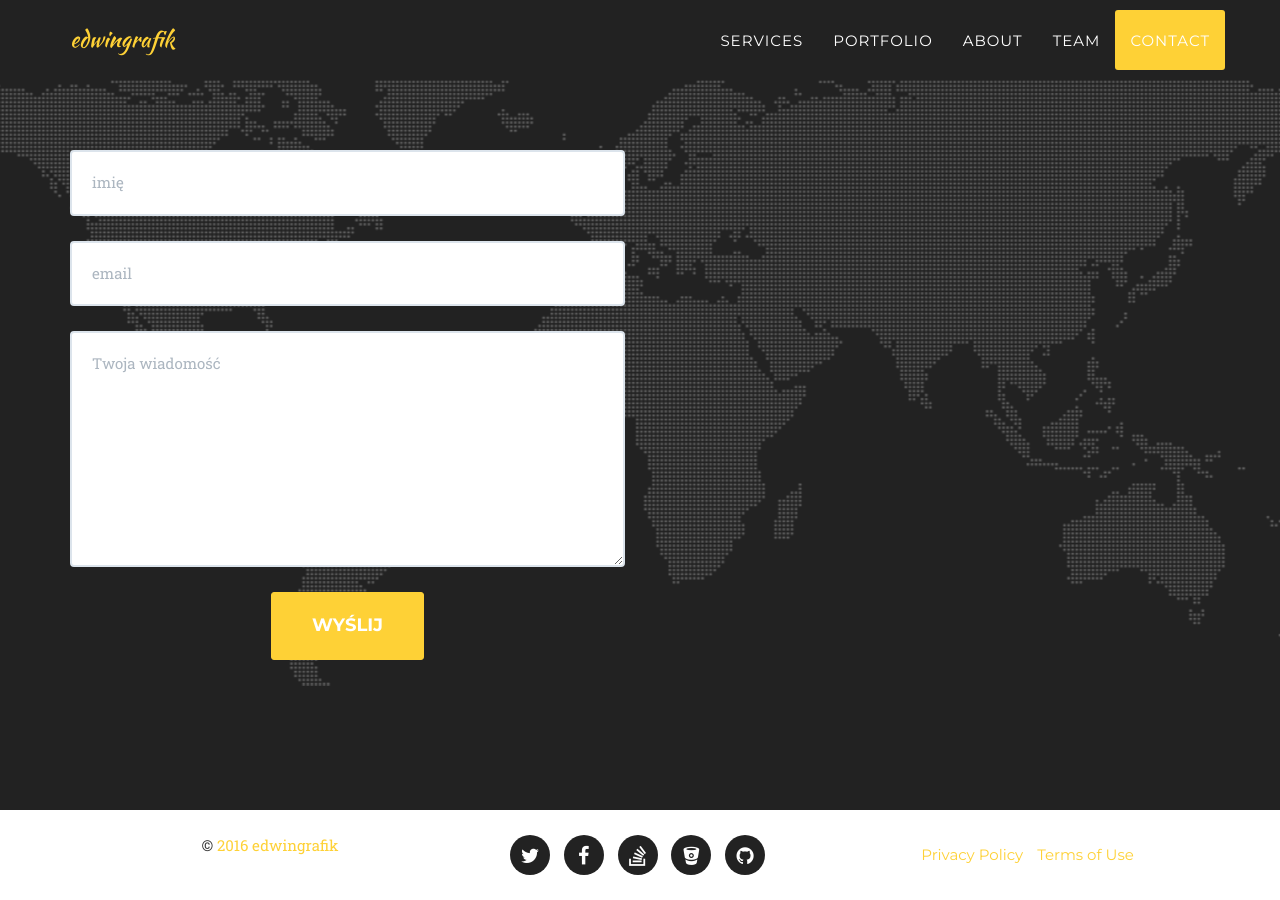
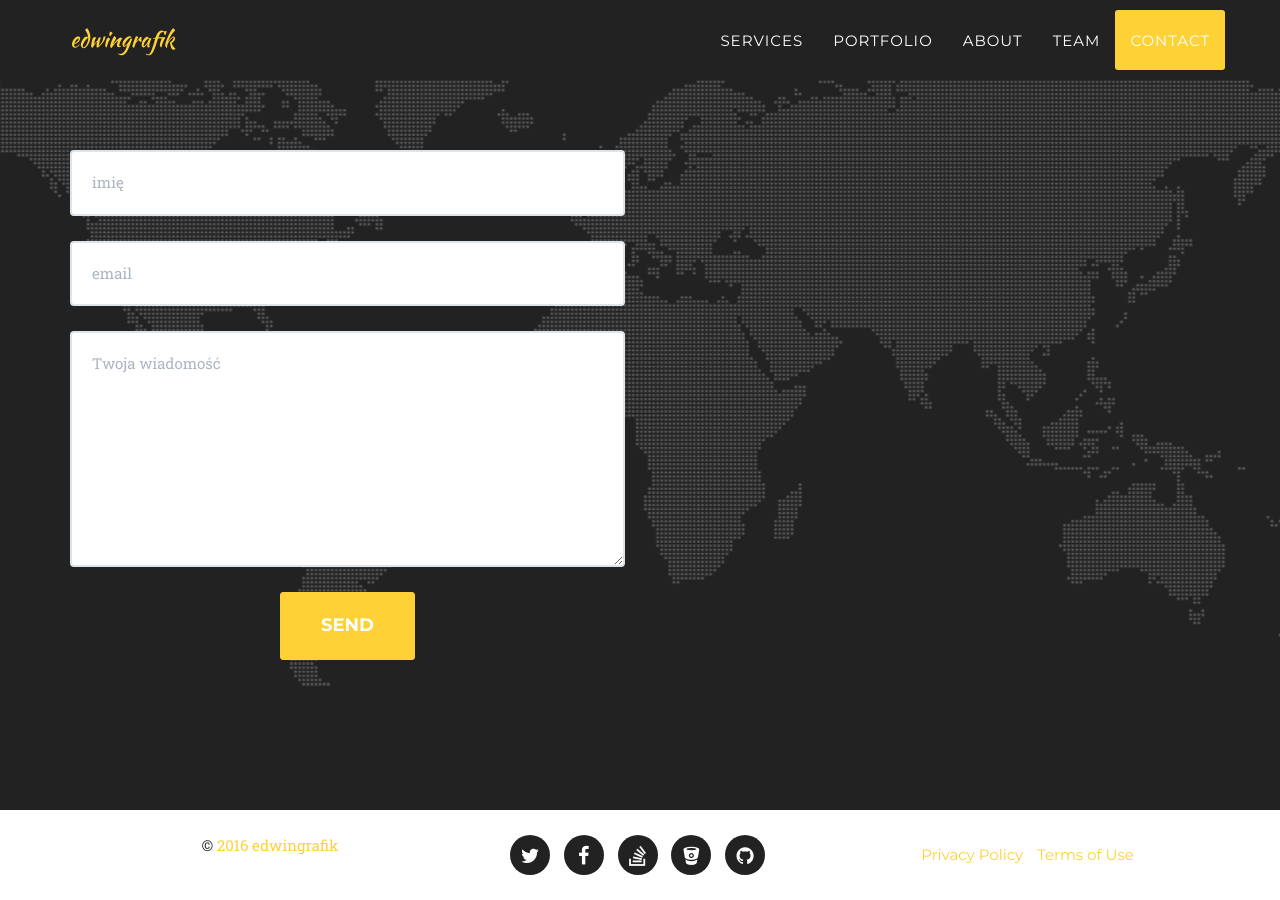
Before and after one commit to edwingrafik/edwingrafik.github.io, a Jekyll site: the page built from _posts/2014-07-16-project-3.markdown, in a window 1280 px wide and 900 px high, scrolled down 5011 px. Built offline with Jekyll 4.4.1, drawn with Linux system fonts in a browser that asks for light colours; some web fonts are replaced.

Commit message:
Update contact.html

```diff
--- a/_includes/contact.html
+++ b/_includes/contact.html
@@ -24,7 +24,7 @@
                 <p class="help-block text-danger"></p>
               </div>
               <div class="col-lg-12 text-center">
-                <input type="submit" class="btn btn-xl" value="Wyślij">
+                <input type="submit" class="btn btn-xl" value="Send">
               </div>
             </div>
           </div>
```
